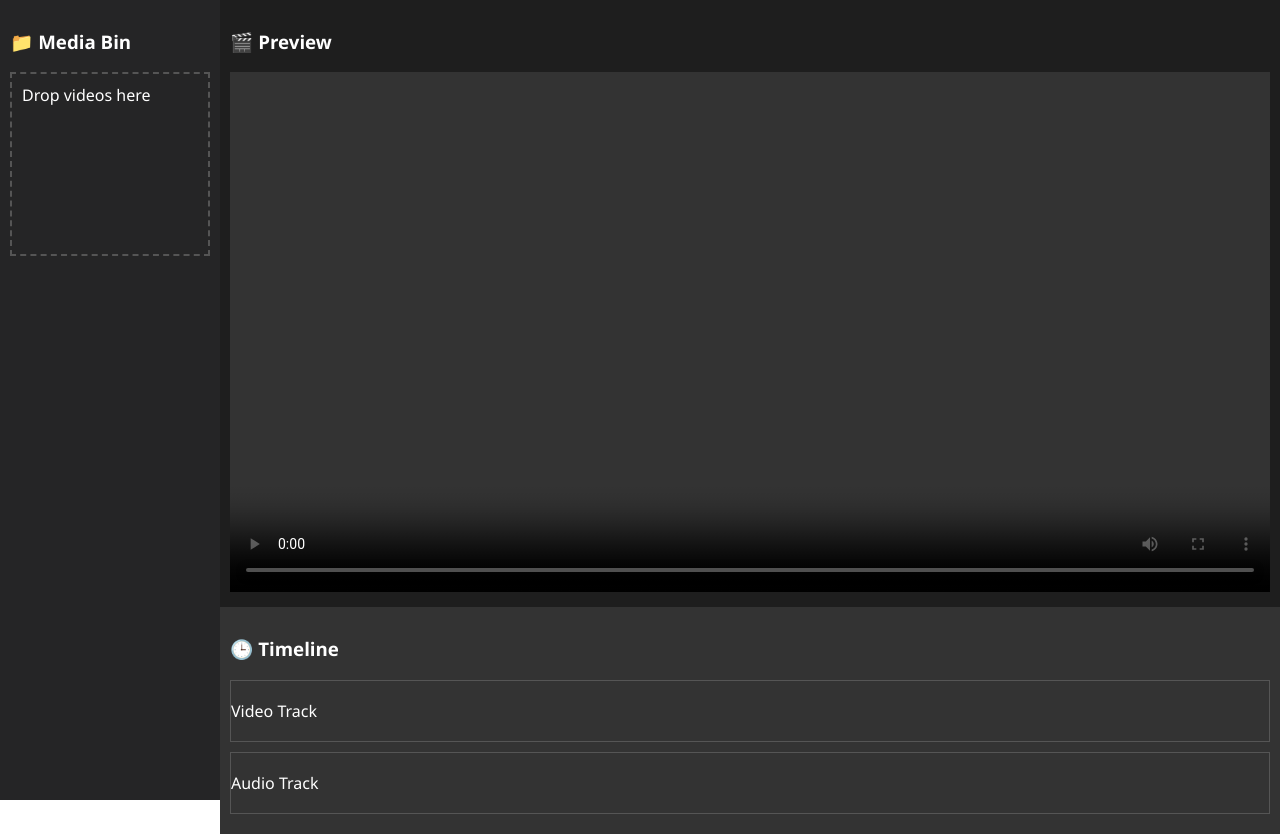
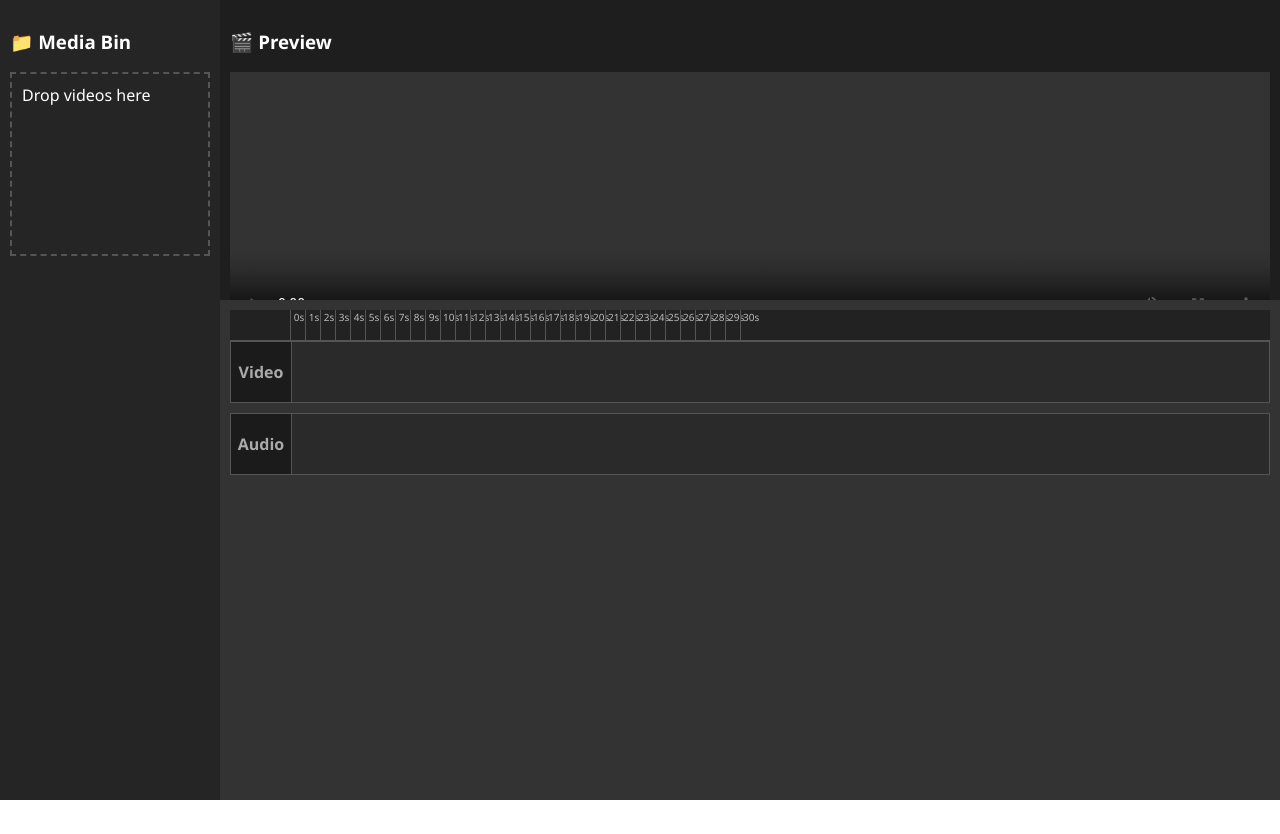
Before and after one commit to noble3212/browservideoeditorlocal, a plain HTML site: page index.html in a window 1280 px wide. After the commit the page ends 800 px from the top, so only its background shows below. Drawn offline with Linux system fonts and the light colour scheme.

Commit message:
Update index.html

```diff
--- a/index.html
+++ b/index.html
@@ -42,14 +42,48 @@
     }
     .preview-panel {
       flex: 0 0 300px;
+      max-height: 300px;
+      overflow: hidden;
       background: #1e1e1e;
       padding: 10px;
       box-sizing: border-box;
+    }
+    .preview-panel video {
+      width: 100%;
+      height: 100%;
+      object-fit: contain;
+      background: black;
     }
     .timeline {
       flex: 1;
       background: #333;
       padding: 10px;
+      box-sizing: border-box;
+      overflow-x: auto;
+      position: relative;
+    }
+    .time-ruler {
+      position: sticky;
+      top: 0;
+      background: #222;
+      height: 30px;
+      display: flex;
+      align-items: center;
+      color: #bbb;
+      font-size: 12px;
+      user-select: none;
+      padding-left: 60px;
+      border-bottom: 1px solid #555;
+      z-index: 10;
+    }
+    .time-marker {
+      width: 15px;
+      text-align: center;
+      border-left: 1px solid #555;
+      height: 100%;
+      box-sizing: border-box;
+      padding-left: 2px;
+      font-size: 10px;
     }
     .track {
       height: 60px;
@@ -58,6 +92,21 @@
       display: flex;
       align-items: center;
       overflow-x: auto;
+      overflow-y: hidden;
+      white-space: nowrap;
+      position: relative;
+      background: #2a2a2a;
+    }
+    .track-label {
+      width: 60px;
+      flex-shrink: 0;
+      text-align: center;
+      border-right: 1px solid #555;
+      user-select: none;
+      background: #1b1b1b;
+      line-height: 60px;
+      font-weight: bold;
+      color: #aaa;
     }
     .timeline-clip {
       background: #0e639c;
@@ -65,6 +114,15 @@
       margin-right: 4px;
       cursor: move;
       white-space: nowrap;
+      flex-shrink: 0;
+      user-select: none;
+      border-radius: 3px;
+      display: flex;
+      align-items: center;
+      justify-content: center;
+    }
+    #audioTrack .timeline-clip {
+      background: #0a8458;
     }
   </style>
 </head>
@@ -80,16 +138,19 @@
 
   <!-- Main Area -->
   <main class="main-editor">
-
     <div class="preview-panel">
       <h3>🎬 Preview</h3>
-      <video id="preview" width="100%" height="auto" controls></video>
+      <video id="preview" controls playsinline></video>
     </div>
 
     <div class="timeline">
-      <h3>🕒 Timeline</h3>
-      <div id="videoTrack" class="track">Video Track</div>
-      <div id="audioTrack" class="track">Audio Track</div>
+      <div class="time-ruler" id="timeRuler"></div>
+      <div id="videoTrack" class="track">
+        <div class="track-label">Video</div>
+      </div>
+      <div id="audioTrack" class="track">
+        <div class="track-label">Audio</div>
+      </div>
     </div>
   </main>
 </div>
@@ -97,30 +158,65 @@
 <script>
   const mediaBin = document.getElementById('mediaBin');
   const videoTrack = document.getElementById('videoTrack');
+  const audioTrack = document.getElementById('audioTrack');
   const preview = document.getElementById('preview');
+  const timeRuler = document.getElementById('timeRuler');
+
   const mediaFiles = {};
+  const SCALE = 15; // pixels per second
+  let timelineClips = [];
+  let currentTimelineIndex = 0;
+
+  function createTimeRuler(seconds = 30) {
+    timeRuler.innerHTML = '';
+    for(let i = 0; i <= seconds; i++) {
+      const marker = document.createElement('div');
+      marker.className = 'time-marker';
+      marker.textContent = i + 's';
+      timeRuler.appendChild(marker);
+    }
+  }
+  createTimeRuler(30);
 
   mediaBin.addEventListener('dragover', (e) => e.preventDefault());
 
-  mediaBin.addEventListener('drop', (e) => {
+  function getVideoDuration(file) {
+    return new Promise((resolve) => {
+      const tempVideo = document.createElement('video');
+      tempVideo.preload = 'metadata';
+      tempVideo.onloadedmetadata = () => {
+        URL.revokeObjectURL(tempVideo.src);
+        resolve(tempVideo.duration);
+      };
+      tempVideo.src = URL.createObjectURL(file);
+    });
+  }
+
+  mediaBin.addEventListener('drop', async (e) => {
     e.preventDefault();
     const file = e.dataTransfer.files[0];
     if (!file || !file.type.startsWith('video')) return;
 
+    const duration = await getVideoDuration(file);
+
     const clip = document.createElement('div');
     clip.className = 'clip';
-    clip.textContent = file.name;
+    clip.textContent = file.name + ` (${duration.toFixed(1)}s)`;
     clip.draggable = true;
     clip.dataset.filename = file.name;
-    mediaFiles[file.name] = file;
+    clip.dataset.duration = duration;
+    mediaFiles[file.name] = { file, duration };
 
     clip.addEventListener('dragstart', (ev) => {
       ev.dataTransfer.setData('text/plain', file.name);
+      ev.dataTransfer.setDragImage(clip, ev.offsetX, ev.offsetY);
     });
 
     clip.addEventListener('click', () => {
       const url = URL.createObjectURL(file);
       preview.src = url;
+      preview.play();
+      timelineClips = [];
     });
 
     mediaBin.appendChild(clip);
@@ -131,12 +227,38 @@
     track.addEventListener('drop', (e) => {
       e.preventDefault();
       const name = e.dataTransfer.getData('text/plain');
+      const media = mediaFiles[name];
+      if (!media) return;
+
       const clip = document.createElement('div');
       clip.className = 'timeline-clip';
       clip.textContent = name;
+      clip.style.width = `${media.duration * SCALE}px`;
+
       track.appendChild(clip);
+      timelineClips.push(media);
+      currentTimelineIndex = 0;
+      playTimelineClips();
     });
   });
+
+  function playTimelineClips() {
+    if (timelineClips.length === 0) return;
+    const currentClip = timelineClips[currentTimelineIndex];
+    if (!currentClip) return;
+    preview.src = URL.createObjectURL(currentClip.file);
+    preview.play();
+  }
+
+  preview.onended = () => {
+    if (timelineClips.length === 0) return;
+    currentTimelineIndex++;
+    if (currentTimelineIndex < timelineClips.length) {
+      playTimelineClips();
+    } else {
+      timelineClips = [];
+    }
+  };
 </script>
 
 </body>
```
